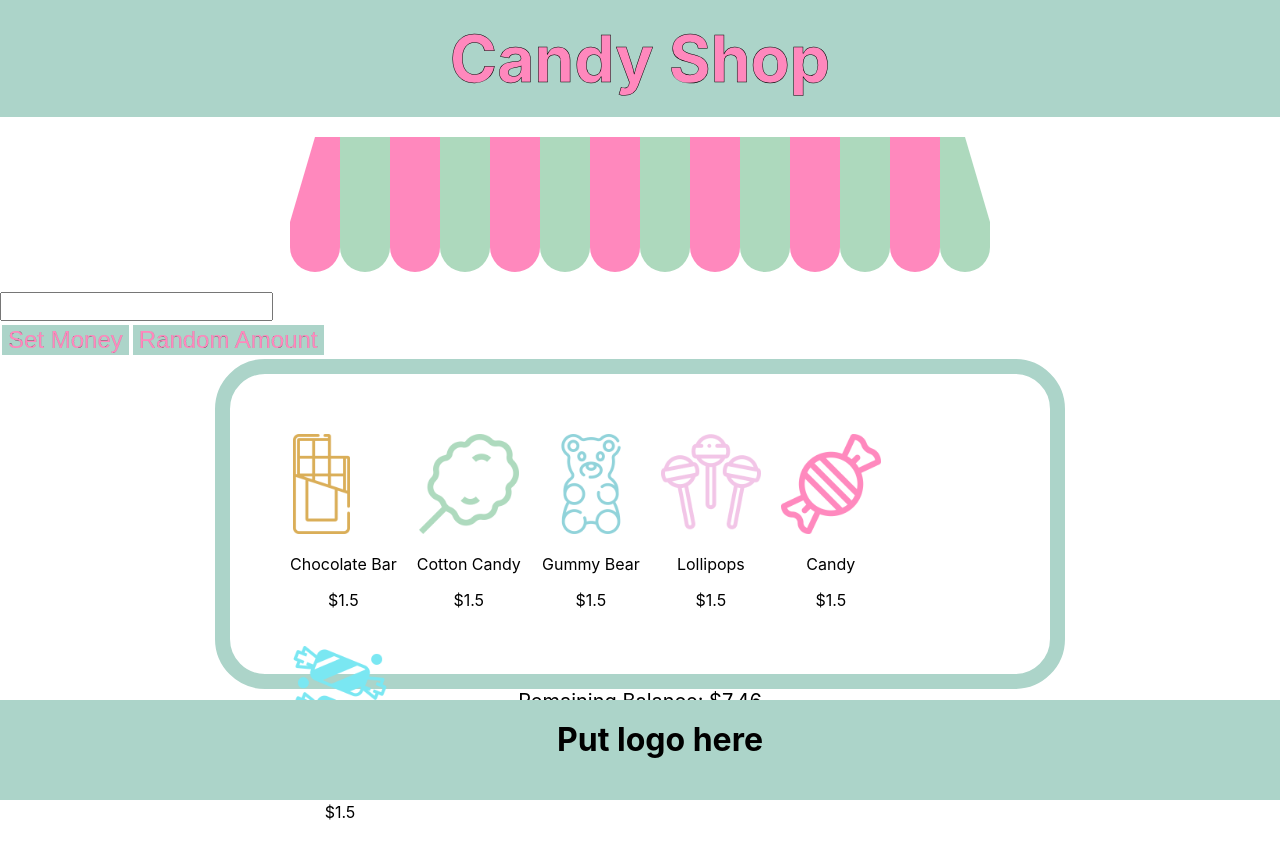
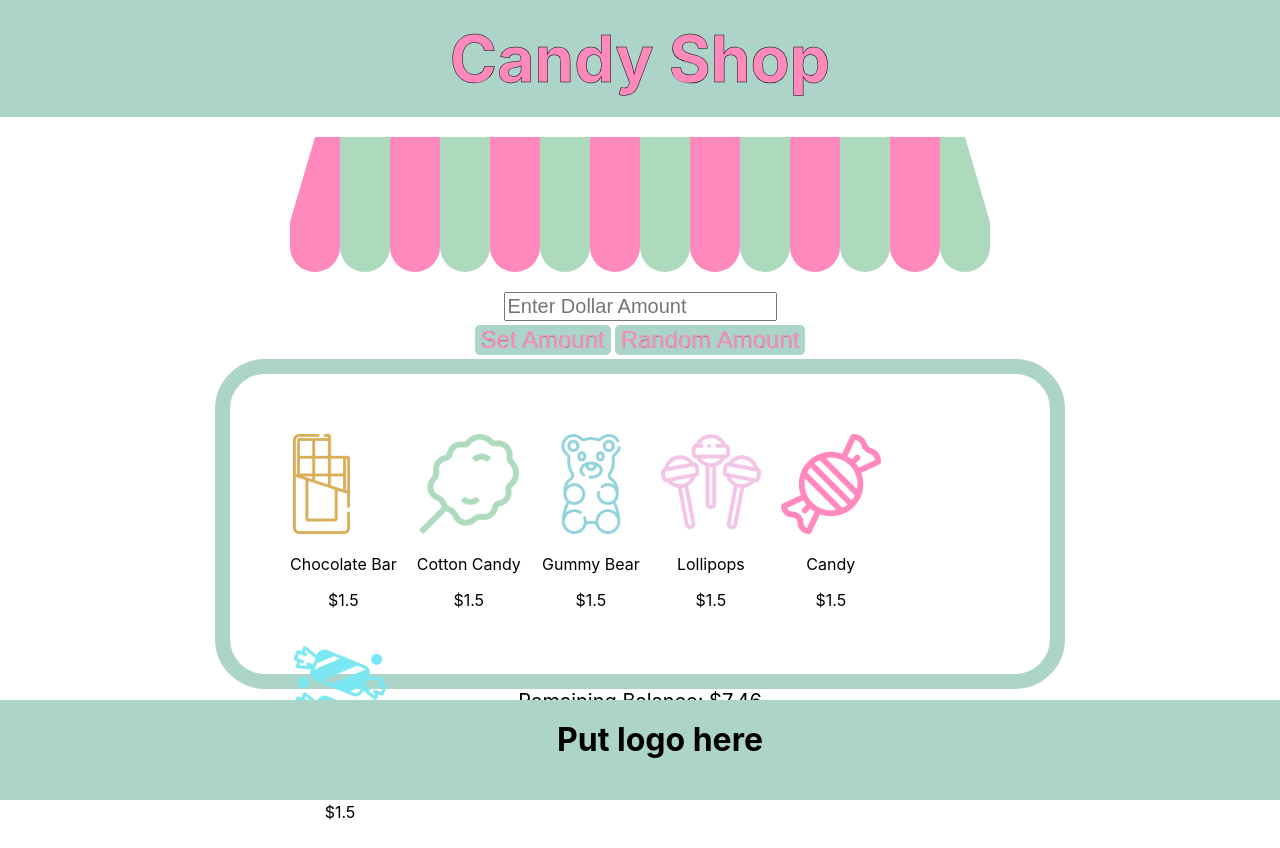
Before and after one commit to earl562/math-app, a React (Create React App) app: page / in a window 1280 px wide. Built offline with nearby package versions, Linux system fonts and the light colour scheme.

Commit message:
align buttons

```diff
--- a/src/App.css
+++ b/src/App.css
@@ -65,10 +65,9 @@
   font-size: 24px;
   text-decoration: none;
   margin: 4px 2px;
-  align-items: center;
+  border-radius: 5px;
 }
 
 .buttons{
-
   justify-content: center;
 }
--- a/src/Components/money.js
+++ b/src/Components/money.js
@@ -17,14 +17,19 @@ function Money() {
     }
 
     return (
-        <div className="buttons">
-            <input className="box" id={"allowanceInput"}/>
-            <button className="submit" onClick={() => setAllowance(parseFloat(document.getElementById("allowanceInput").value))}>
-                Set Money
-            </button>
-            <button className="submit" onClick={() => setAllowance(((Math.random() *10).toFixed(2) ))}>
-                Random Amount
-            </button>
+        <div >
+            <div className="amount">
+                <input className="box" placeholder="Enter Dollar Amount" id={"allowanceInput"}/>
+            </div>
+            <div className="amount">
+                <button className="submit" onClick={() => setAllowance(parseFloat(document.getElementById("allowanceInput").value))}>
+                    Set Amount
+                </button>
+                <button className="submit" onClick={() => setAllowance(((Math.random() *10).toFixed(2) ))}>
+                    Random Amount
+                </button>
+            </div>
+
             <CandyShopWrapper updateMoney={updateMoney}/>
             <div className="amount">Remaining Balance: ${allowance}</div>
         </div>
```
